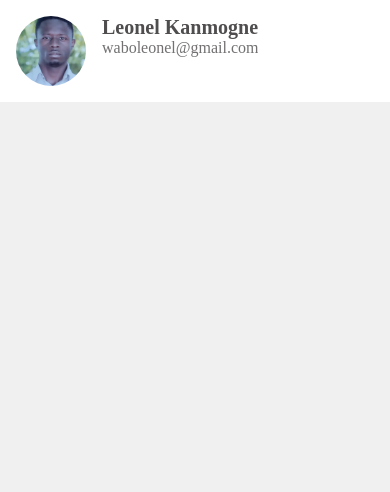
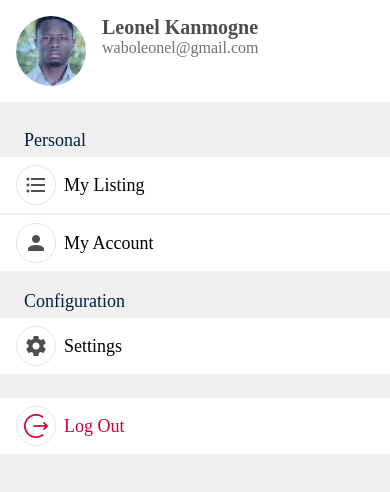
Before and after one commit to LeonelKero/done-with, a React Native app: screen / in a window 390 px wide. Shown: the top 492 px of the page. Built offline with nearby package versions, Linux system fonts and the light colour scheme.

Commit message:
Design account screen

```diff
--- /dev/null
+++ b/app/components/icon/DWIcon.tsx
@@ -0,0 +1,27 @@
+import React, { ReactNode } from "react";
+import { StyleSheet, View } from "react-native";
+import color from "../../config/color";
+
+interface Props {
+  icon: ReactNode;
+  customstyle?: {};
+}
+
+const DWIcon = ({ icon, customstyle = {} }: Props) => {
+  return <View style={[styles.container, customstyle]}>{icon}</View>;
+};
+
+export default DWIcon;
+
+const styles = StyleSheet.create({
+  container: {
+    width: 40,
+    height: 40,
+    borderRadius: 20,
+    borderWidth: 1,
+    borderColor: color.lightGray,
+    backgroundColor: color.white,
+    justifyContent: "center",
+    alignItems: "center",
+  },
+});
--- /dev/null
+++ b/app/components/list/DWBasicItem.tsx
@@ -0,0 +1,40 @@
+import React, { ReactNode } from "react";
+import { Pressable, StyleSheet, View } from "react-native";
+import color from "../../config/color";
+import DWText from "../text/DWText";
+
+interface Props {
+  title: string;
+  children: ReactNode;
+  customStyle?: {};
+  customTextStyle?: {};
+  onPress: () => void;
+}
+
+const DWBasicItem = ({ title, children, customStyle,customTextStyle, onPress }: Props) => {
+  return (
+    <Pressable onPress={onPress}>
+      <View style={[styles.container, customStyle]}>
+        {children}
+        <DWText customStyle={[styles.textStyle,customTextStyle]}>{title}</DWText>
+      </View>
+    </Pressable>
+  );
+};
+
+export default DWBasicItem;
+
+const styles = StyleSheet.create({
+  container: {
+    width: "100%",
+    flexDirection: "row",
+    alignItems: "center",
+    backgroundColor: color.white,
+    paddingHorizontal: 16,
+    paddingVertical: 8,
+    marginTop: 2
+  },
+  textStyle: {
+    padding: 8,
+  },
+});
--- a/app/config/color.js
+++ b/app/config/color.js
@@ -7,5 +7,6 @@ export default {
   white: "#fff",
   softDark: "#4f4d4d",
   lightGray: "#e5e5e5",
-  gray: '#727071'
+  gray: '#727071',
+  warm: '#d38b17'
 };
--- a/app/screens/account/AccountScreen.tsx
+++ b/app/screens/account/AccountScreen.tsx
@@ -1,9 +1,67 @@
-import React from "react";
-import { StyleSheet, View } from "react-native";
+import { AntDesign, MaterialCommunityIcons } from "@expo/vector-icons";
+import React, { ReactNode } from "react";
+import { SectionList, StyleSheet, View } from "react-native";
+import DWIcon from "../../components/icon/DWIcon";
+import DWBasicItem from "../../components/list/DWBasicItem";
 import DWListItem from "../../components/list/DWListItem";
+import DWText from "../../components/text/DWText";
+import color from "../../config/color";
 import RootContainer from "../RootContainer";
 
+const Menus: MenuItem[] = [
+  {
+    sectionTitle: "Personal",
+    data: [
+      {
+        name: "My Listing",
+        iconObject: (
+          <MaterialCommunityIcons
+            name="format-list-bulleted"
+            size={24}
+            color={color.softDark}
+          />
+        ),
+      },
+      {
+        name: "My Account",
+        iconObject: (
+          <MaterialCommunityIcons
+            name="account"
+            size={24}
+            color={color.softDark}
+          />
+        ),
+      },
+    ],
+  },
+  {
+    sectionTitle: "Configuration",
+    data: [
+      {
+        name: "Settings",
+        iconObject: (
+          <MaterialCommunityIcons name="cog" size={24} color={color.softDark} />
+        ),
+      },
+    ],
+  },
+];
+
+// const IconColors = [color.lightBlue, color.primary, color.third, color.warm]
+
+interface MenuItem {
+  sectionTitle: string;
+  data: Data[];
+}
+
+interface Data {
+  name: string;
+  iconObject: ReactNode;
+}
+
 const AccountScreen = () => {
+  //   const [menus, setMenus] = useState([]);
+
   return (
     <RootContainer>
       <View style={styles.container}>
@@ -13,6 +71,32 @@ const AccountScreen = () => {
           title={"Leonel Kanmogne"}
           subtitle={"waboleonel@gmail.com"}
         />
+        <SectionList
+          style={styles.listStyle}
+          sections={Menus}
+          keyExtractor={(item, index) => item.name + index}
+          renderSectionHeader={({ section: { sectionTitle } }) => (
+            <DWText customStyle={styles.sectionStyle}>{sectionTitle}</DWText>
+          )}
+          renderItem={({ item: menu, index }) => (
+            <DWBasicItem
+              title={menu.name}
+              onPress={() => console.log("Press on", menu.name)}
+            >
+              <DWIcon icon={menu.iconObject} />
+            </DWBasicItem>
+          )}
+        />
+        <DWBasicItem
+          title="Log Out"
+          customStyle={styles.itemMenu}
+          customTextStyle={styles.iconText}
+          onPress={() => console.log("Press on -> Log Out")}
+        >
+          <DWIcon
+            icon={<AntDesign name="logout" color={color.deepRed} size={24} />}
+          />
+        </DWBasicItem>
       </View>
     </RootContainer>
   );
@@ -22,6 +106,25 @@ export default AccountScreen;
 
 const styles = StyleSheet.create({
   container: {
-    flex: 1,
+    // flex: 1,
+  },
+  iconStyle: {},
+  listStyle: {
+    marginTop: 8,
+  },
+  itemMenu: {
+    marginTop: 24,
+  },
+  sectionStyle: {
+    paddingHorizontal: 24,
+    marginTop: 16,
+    paddingVertical: 4,
+    fontSize: 18,
+    color: color.primary,
+  },
+  iconText: { color: color.deepRed },
+  top: {
+    flexDirection: "row",
+    width: "100%",
   },
 });
```
